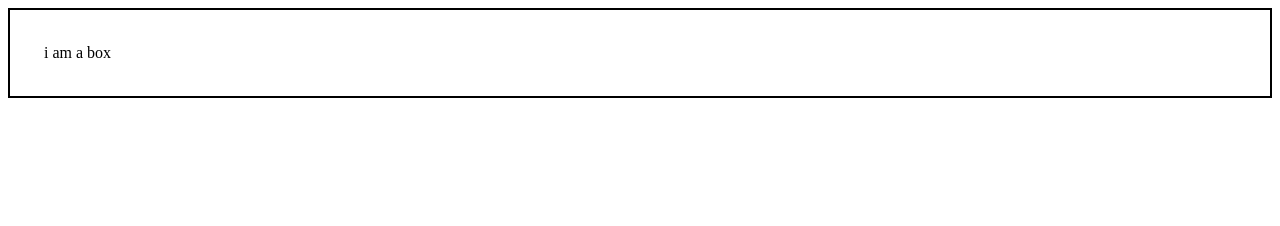
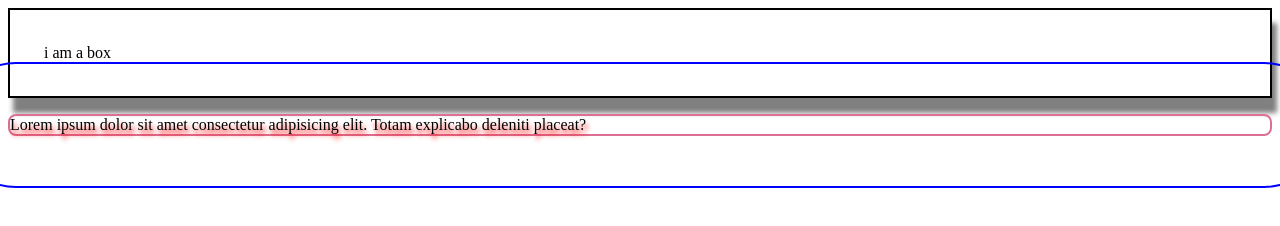
Before and after one commit to omunadkat004/web_dev2, a plain HTML site: page video_24/index.html in a window 1280 px wide. Drawn offline with Linux system fonts and the light colour scheme.

Commit message:
adding video 24 final

```diff
--- a/video_24/index.html
+++ b/video_24/index.html
@@ -8,6 +8,16 @@
         .box{
             border: 2px solid black ;
             padding: 34px;
+            box-shadow: 5px 15px 5px grey
+            ;
+        }
+        .text
+        {
+            text-shadow: 2px 5px 5px red;
+            border: 2px solid palevioletred;
+            border-radius: 8px;
+             outline: 2px solid blue ;
+             outline-offset: 50px;
         }
     </style>
 </head>
@@ -15,5 +25,6 @@
     <div class="box">
         i am a box
     </div>
+    <p class="text"> Lorem ipsum dolor sit amet consectetur adipisicing elit. Totam explicabo deleniti placeat?</p>
 </body>
 </html>
```
